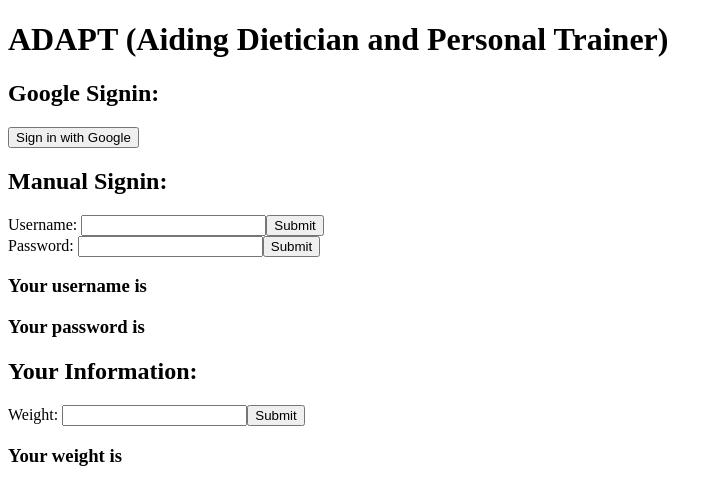
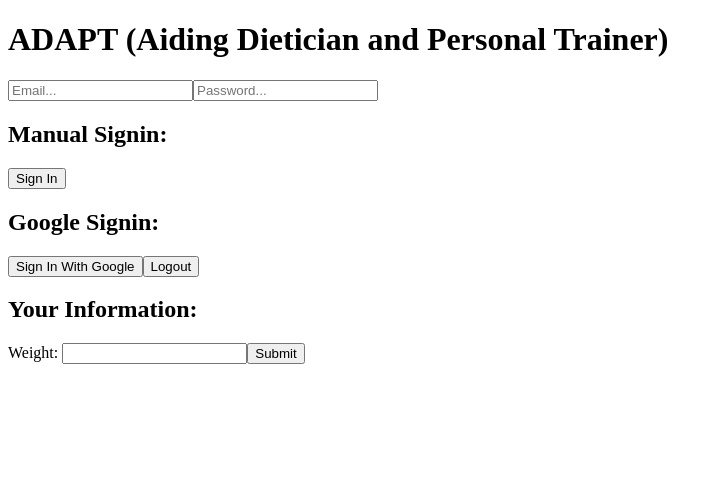
Before and after one commit to emilyliang3/ADAPT, a React (Create React App) app in the folder frontend/: page / in a window 1280 px wide. Shown: the top 504 px of the page, without its empty margins (0-722 px from the left). Built offline with nearby package versions, Linux system fonts and the light colour scheme.

Commit message:
Used firebase to add google sign in option
I used Lawrence's firebase code to integrate with mine. This is testing to see if the merge works properly.

```diff
--- a/frontend/src/App.js
+++ b/frontend/src/App.js
@@ -1,7 +1,6 @@
-import { useState } from 'react';
-function handleClick(){
-
-}
+import {auth, googleProvider} from "./firebase";
+import { createUserWithEmailAndPassword, signInWithPopup, signOut } from "firebase/auth";
+import { useState } from "react";
 
 function MyForm({question,changeValue}) {
   const [name, setName] = useState("");
@@ -27,26 +26,56 @@
 }
 
 export default function App(){
-  const [userName,setUserName] = useState("");
-  const [password,setPassword] = useState("");
-  const [weight,setWeight] = useState("");
-  return (
-  <>
-    <h1> ADAPT (Aiding Dietician and Personal Trainer)</h1>
-    <h2>Google Signin:</h2>
-    <button onClick = {handleClick}>Sign in with Google</button>
+    const [email, setemail] = useState("");
+    const [password, setPassword] = useState("");
+    const [weight,setWeight] = useState("");
+    const signIn = async () => {
+        try {
+            await createUserWithEmailAndPassword(auth, email, password);
+          } catch (err) {
+            console.error(err);
+          }
+    };
 
-    <h2>Manual Signin:</h2>
-    <MyForm question = "Username: " changeValue = {setUserName}/>
-    <MyForm question = "Password: " changeValue = {setPassword}/>
-    <h3>Your username is {userName}</h3>
-    <h3>Your password is {password}</h3>
-    <h2>Your Information:</h2>
-    <MyForm question = "Weight: " changeValue = {setWeight}/>
+    const signInWithGoogle = async () => {
+        try {
+            await signInWithPopup(auth, googleProvider);
+          } catch (err) {
+            console.error(err);
+          }
+    };
 
-    <h3>Your weight is {weight}</h3>
+    const logout = async () => {
+        try {
+            await signOut(auth);
+          } catch (err) {
+            console.error(err);
+          }
+    };
 
-  </>
-  );
+    return (
+    <div>
+      <h1> ADAPT (Aiding Dietician and Personal Trainer)</h1>
+      <input
+      placeholder="Email..."
+      onChange = {(e) => setemail(e.target.value)}
+      />
 
-}
+      <input
+      placeholder="Password..."
+      type = "password"
+      onChange = {(e) => setPassword(e.target.value)}
+      />
+
+      <h2>Manual Signin:</h2>
+      <button onClick={signIn}> Sign In</button>
+
+      <h2>Google Signin:</h2>
+      <button onClick={signInWithGoogle}> Sign In With Google</button>
+      <button onClick={logout}> Logout </button>
+
+      <h2>Your Information:</h2>
+      <MyForm question = "Weight: " changeValue = {setWeight}/>
+    </div>
+    );
+};
--- /dev/null
+++ b/frontend/src/firebase.js
@@ -0,0 +1,26 @@
+// Import the functions you need from the SDKs you need
+import { initializeApp } from "firebase/app";
+import { getAnalytics } from "firebase/analytics";
+import {getFirestore} from 'firebase/firestore'
+import {GoogleAuthProvider, getAuth} from 'firebase/auth';
+// TODO: Add SDKs for Firebase products that you want to use
+// https://firebase.google.com/docs/web/setup#available-libraries
+
+// Your web app's Firebase configuration
+// For Firebase JS SDK v7.20.0 and later, measurementId is optional
+const firebaseConfig = {
+    apiKey: "AIzaSyBgonR9Q1aky2wyOCbkpbV-VK_lm8e3L4U",
+    authDomain: "adapt-ee5b3.firebaseapp.com",
+    projectId: "adapt-ee5b3",
+    storageBucket: "adapt-ee5b3.appspot.com",
+    messagingSenderId: "493689765468",
+    appId: "1:493689765468:web:0656f64296ef7e6d1d3099",
+    measurementId: "G-SZJPGXT8JP"
+};
+
+// Initialize Firebase
+const app = initializeApp(firebaseConfig);
+export const auth = getAuth(app);
+export const googleProvider = new GoogleAuthProvider();
+
+export const db = getFirestore(app);
```
